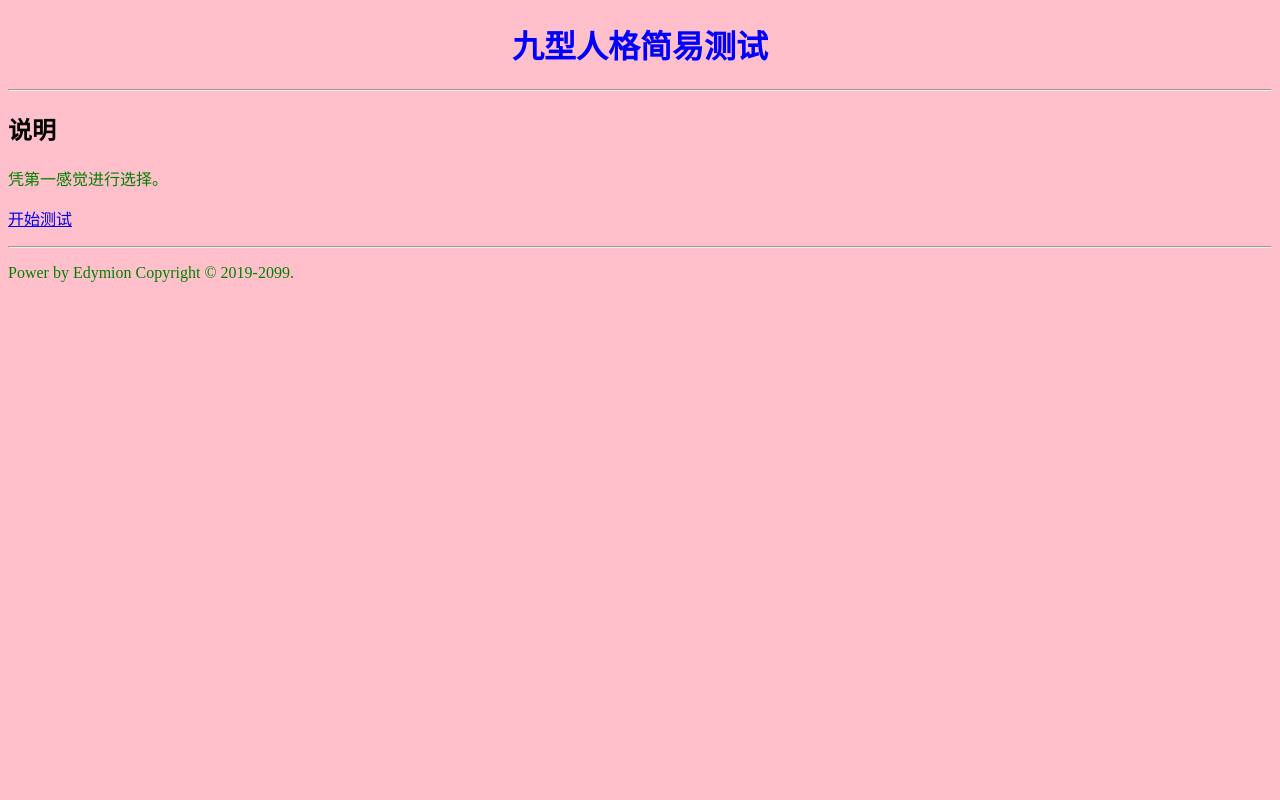
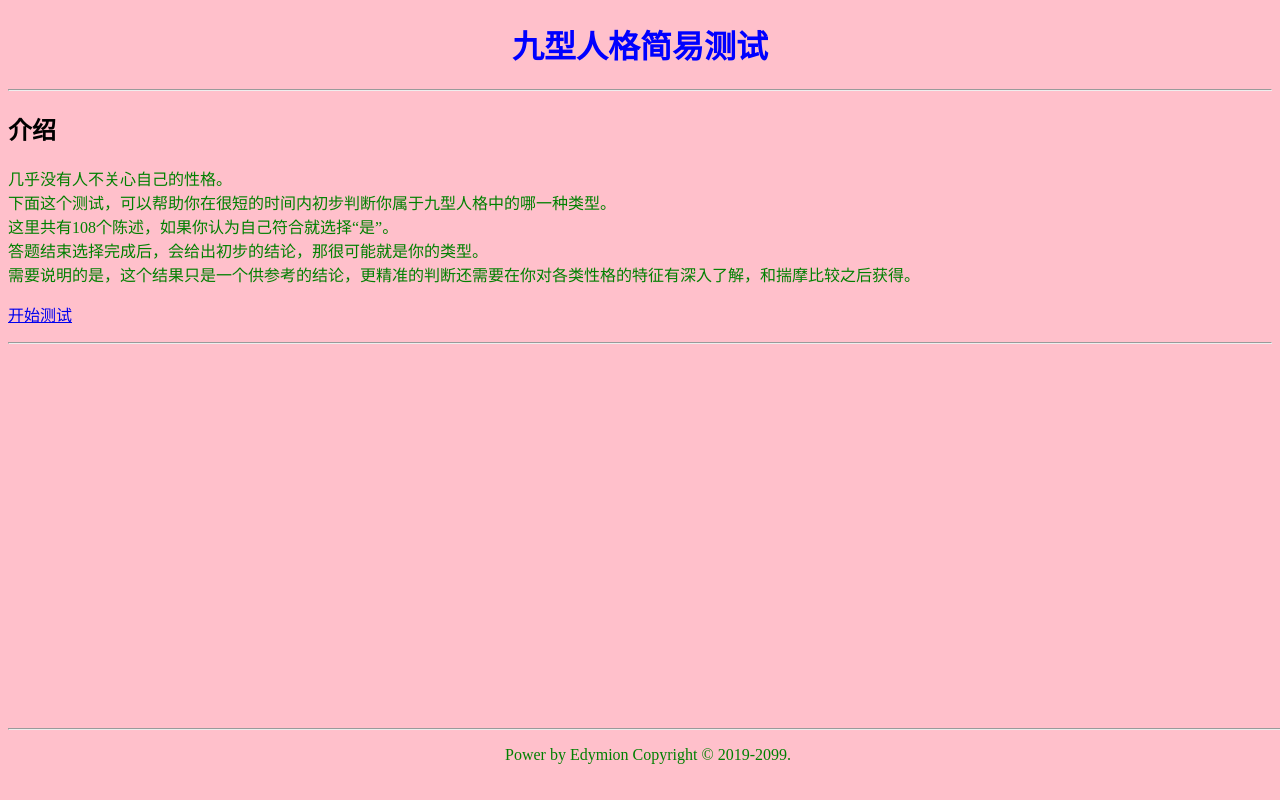
Before and after one commit to ArcaniteMagician/Enneagram, a plain HTML site: page index.html in a window 1280 px wide. Drawn offline with Linux system fonts and the light colour scheme.

Commit message:
首页内容完善

```diff
--- a/index.html
+++ b/index.html
@@ -18,6 +18,13 @@
 		h1 {color: blue}
 		body {background-color: pink}
 		p {color: green}
+		.footer {
+			height: 80px;
+			width: 100%;
+			position: fixed;
+			bottom: 0;
+			text-align: center;
+		}
 	</style>
 
 	<script>
@@ -27,14 +34,21 @@
 <body>
 	<h1 id="name" style="text-align:center;">九型人格简易测试</h1>
 	<hr />
-	<h2>说明</h2>
+	<h2>介绍</h2>
 	<p>
-		凭第一感觉进行选择。
+		几乎没有人不关心自己的性格。<br />
+		下面这个测试，可以帮助你在很短的时间内初步判断你属于九型人格中的哪一种类型。<br />
+		这里共有108个陈述，如果你认为自己符合就选择“是”。<br />
+		答题结束选择完成后，会给出初步的结论，那很可能就是你的类型。<br />
+		需要说明的是，这个结果只是一个供参考的结论，更精准的判断还需要在你对各类性格的特征有深入了解，和揣摩比较之后获得。
 	</p>
 	<p>
 		<a href="content.html">开始测试</a>
 	</p>
 	<hr />
-	<p>Power by Edymion Copyright © 2019-2099.</p>
+	<div class="footer">
+		<hr />
+		<p>Power by Edymion Copyright © 2019-2099.</p>
+	</div>
 </body>
 </html>
```
Also changed, not shown: content.html (+7 -0 lines).
